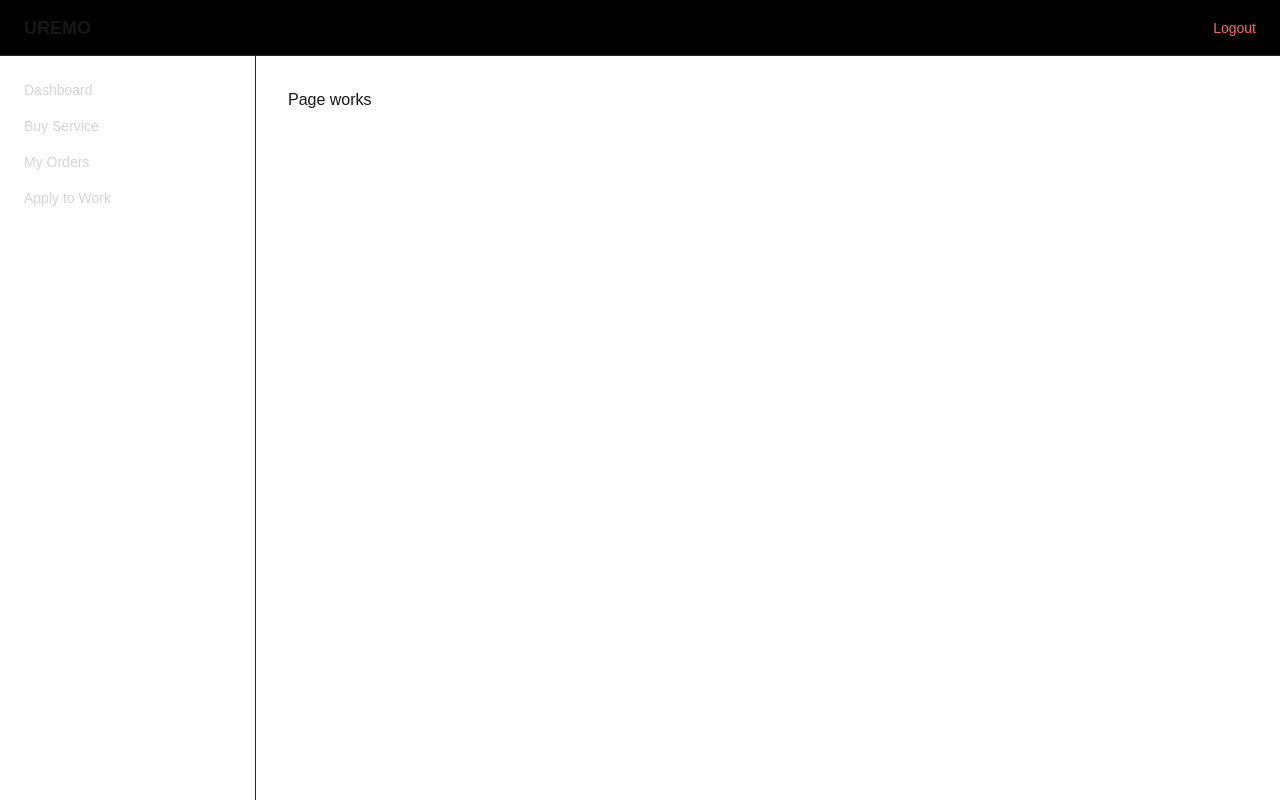
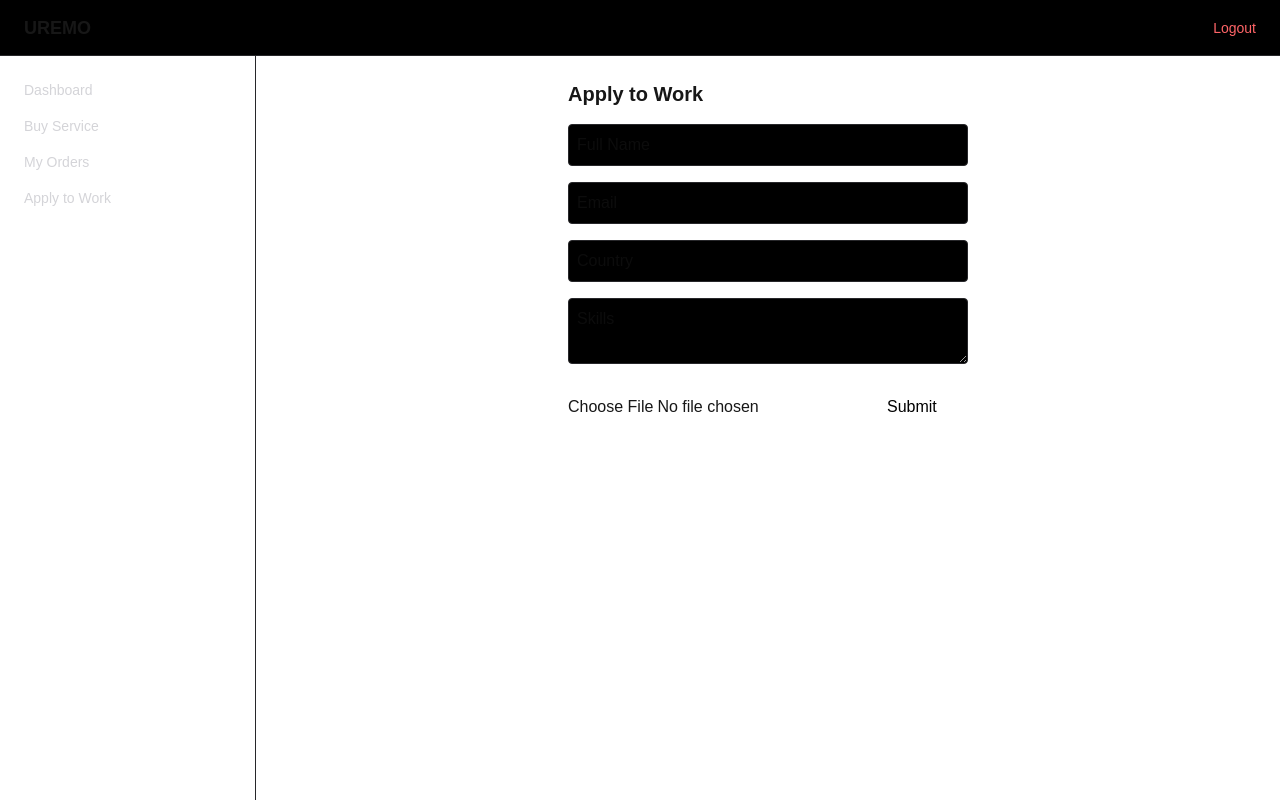
Before and after one commit to sajalnew01/uremo-frontend, a Next.js app: page /apply-to-work in a window 1280 px wide. Built offline with nearby package versions, Linux system fonts and the light colour scheme.

Commit message:
Add Apply-to-Work page with resume upload

```diff
--- a/app/apply-to-work/page.tsx
+++ b/app/apply-to-work/page.tsx
@@ -1,3 +1,76 @@
-export default function Page() {
-  return <div className="p-8">Page works</div>;
+"use client";
+
+import { useState } from "react";
+
+export default function ApplyToWork() {
+  const [form, setForm] = useState<any>({});
+  const [resume, setResume] = useState<File | null>(null);
+  const [loading, setLoading] = useState(false);
+
+  const submit = async () => {
+    if (!resume) return alert("Resume required");
+
+    const fd = new FormData();
+    Object.entries(form).forEach(([k, v]) => fd.append(k, String(v)));
+    fd.append("resume", resume);
+
+    setLoading(true);
+    try {
+      await fetch(`${process.env.NEXT_PUBLIC_API_URL}/api/workers/apply`, {
+        method: "POST",
+        headers: {
+          Authorization: `Bearer ${localStorage.getItem("token")}`,
+        },
+        body: fd,
+      });
+
+      alert("Application submitted");
+      setForm({});
+      setResume(null);
+    } catch (e: any) {
+      alert(e.message || "Failed to submit");
+    } finally {
+      setLoading(false);
+    }
+  };
+
+  return (
+    <div className="max-w-md mx-auto p-6 space-y-4">
+      <h1 className="text-xl font-semibold">Apply to Work</h1>
+
+      <input
+        placeholder="Full Name"
+        className="w-full p-2 bg-black border border-zinc-800 rounded"
+        onChange={(e) => setForm({ ...form, name: e.target.value })}
+      />
+      <input
+        placeholder="Email"
+        className="w-full p-2 bg-black border border-zinc-800 rounded"
+        onChange={(e) => setForm({ ...form, email: e.target.value })}
+      />
+      <input
+        placeholder="Country"
+        className="w-full p-2 bg-black border border-zinc-800 rounded"
+        onChange={(e) => setForm({ ...form, country: e.target.value })}
+      />
+      <textarea
+        placeholder="Skills"
+        className="w-full p-2 bg-black border border-zinc-800 rounded"
+        onChange={(e) => setForm({ ...form, skills: e.target.value })}
+      />
+      <input
+        type="file"
+        accept=".pdf,.doc,.docx"
+        onChange={(e) => setResume(e.target.files?.[0] || null)}
+      />
+
+      <button
+        onClick={submit}
+        disabled={loading}
+        className="bg-white text-black px-4 py-2 rounded disabled:opacity-50"
+      >
+        {loading ? "Submitting..." : "Submit"}
+      </button>
+    </div>
+  );
 }
```
